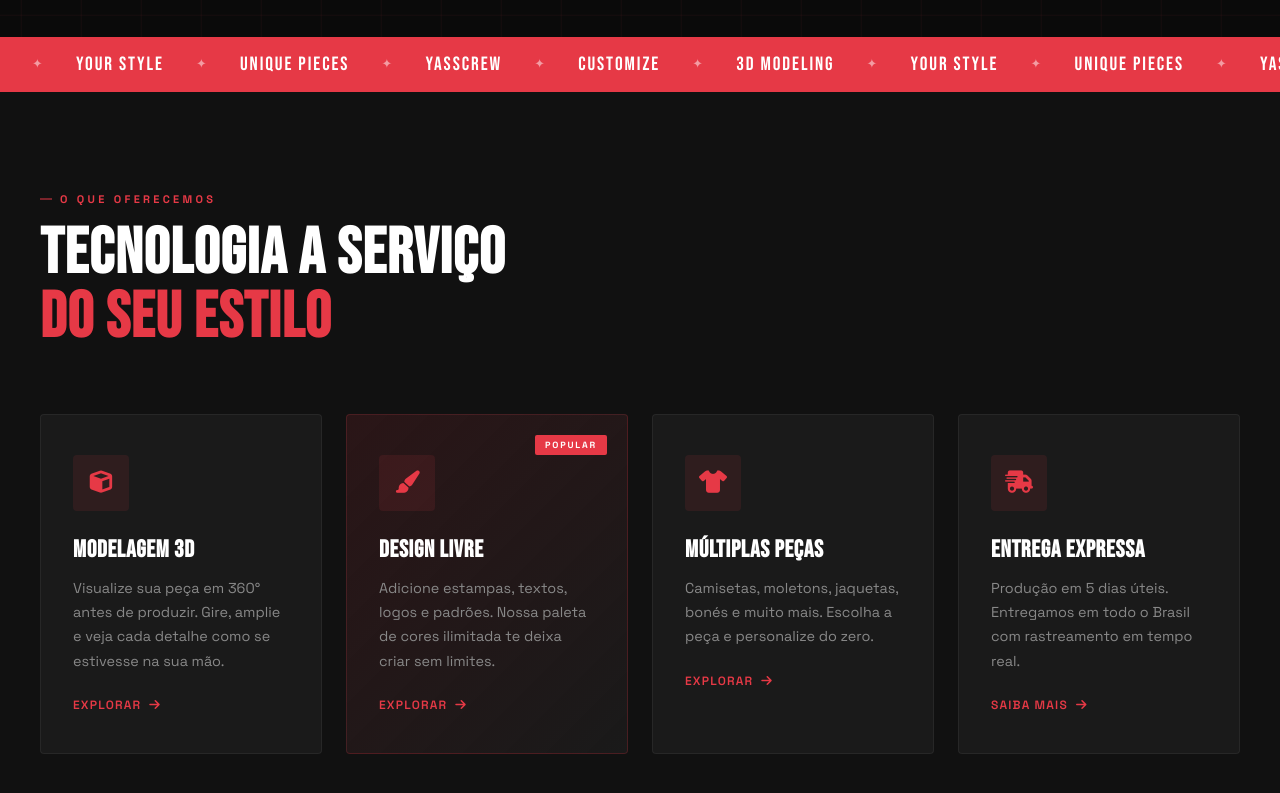
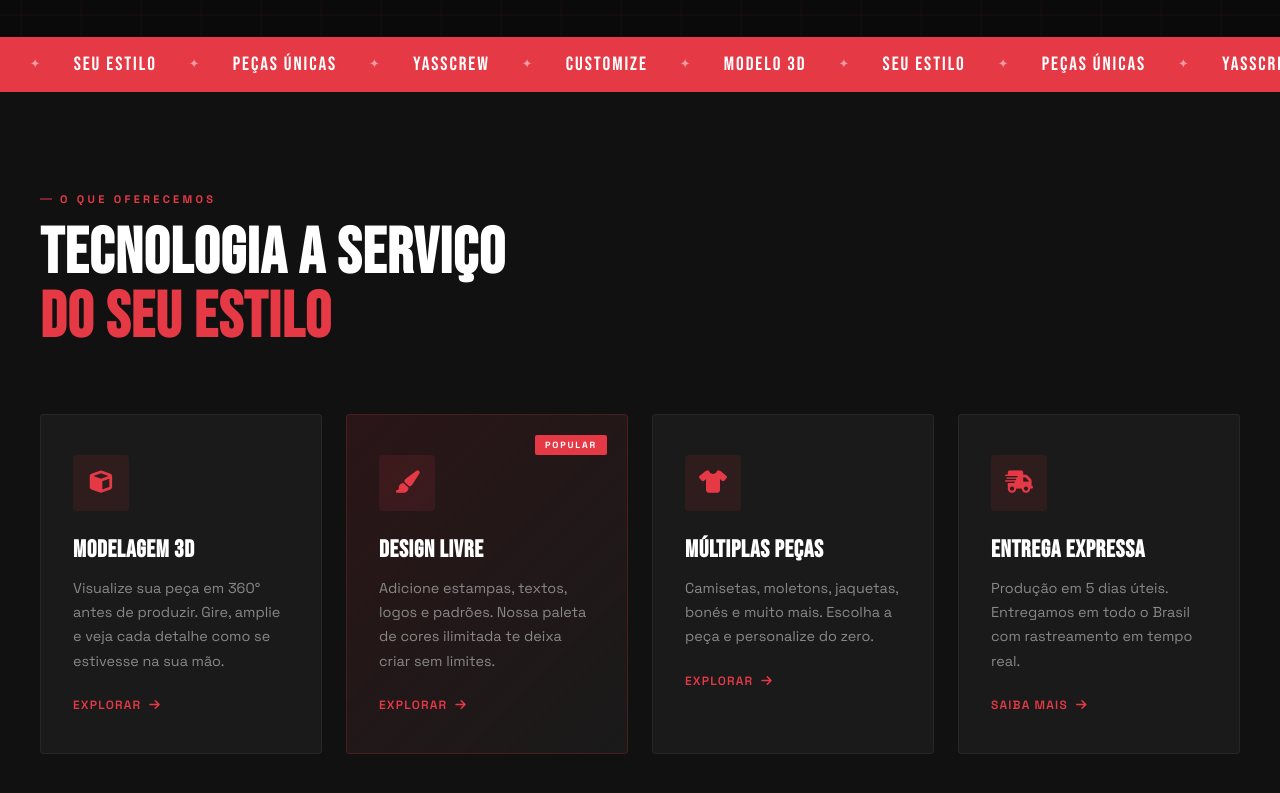
Before and after one commit to euguiwsc/yasscrew-site, a plain HTML site: page index.html in a window 1280 px wide. Shown: the part 1026-1819 px from the top of the page. Drawn offline with Linux system fonts and the light colour scheme.

Commit message:
Update index.html

```diff
--- a/index.html
+++ b/index.html
@@ -126,19 +126,19 @@
         <div class="marquee-content" id="marqueeContent">
           <span>YASSCREW</span><span class="dot">✦</span>
           <span>CUSTOMIZE</span><span class="dot">✦</span>
-          <span>3D MODELING</span><span class="dot">✦</span>
-          <span>YOUR STYLE</span><span class="dot">✦</span>
-          <span>UNIQUE PIECES</span><span class="dot">✦</span>
+          <span>MODELO 3D</span><span class="dot">✦</span>
+          <span>SEU ESTILO</span><span class="dot">✦</span>
+          <span>PEÇAS ÚNICAS</span><span class="dot">✦</span>
           <span>YASSCREW</span><span class="dot">✦</span>
           <span>CUSTOMIZE</span><span class="dot">✦</span>
-          <span>3D MODELING</span><span class="dot">✦</span>
-          <span>YOUR STYLE</span><span class="dot">✦</span>
-          <span>UNIQUE PIECES</span><span class="dot">✦</span>
+          <span>MODELO 3D</span><span class="dot">✦</span>
+          <span>SEU ESTILO</span><span class="dot">✦</span>
+          <span>PEÇAS ÚNICAS</span><span class="dot">✦</span>
           <span>YASSCREW</span><span class="dot">✦</span>
           <span>CUSTOMIZE</span><span class="dot">✦</span>
-          <span>3D MODELING</span><span class="dot">✦</span>
-          <span>YOUR STYLE</span><span class="dot">✦</span>
-          <span>UNIQUE PIECES</span><span class="dot">✦</span>
+          <span>MODELO 3D</span><span class="dot">✦</span>
+          <span>SEU ESTILO</span><span class="dot">✦</span>
+          <span>PEÇAS ÚNICAS</span><span class="dot">✦</span>
         </div>
       </div>
     </div>
```
